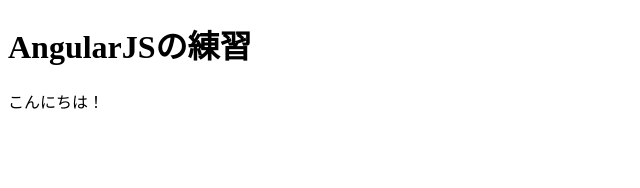
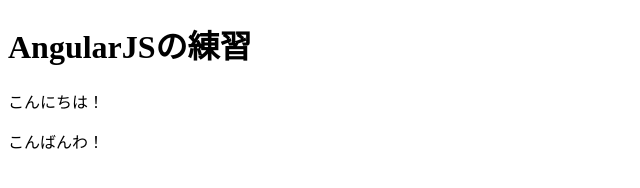
Before and after one commit to yuki1729/AngularJS_tutorial, a plain HTML site: page index.html in a window 1280 px wide. Shown: the full height of the page, 0-640 px from the left. Drawn offline with Linux system fonts and the light colour scheme.

Commit message:
github branch test

```diff
--- a/index.html
+++ b/index.html
@@ -7,5 +7,6 @@
 <body>
   <h1>AngularJSの練習</h1>
   <p>こんにちは！</p>
+  <p>こんばんわ！</p>
 <body>
 </html>
```
